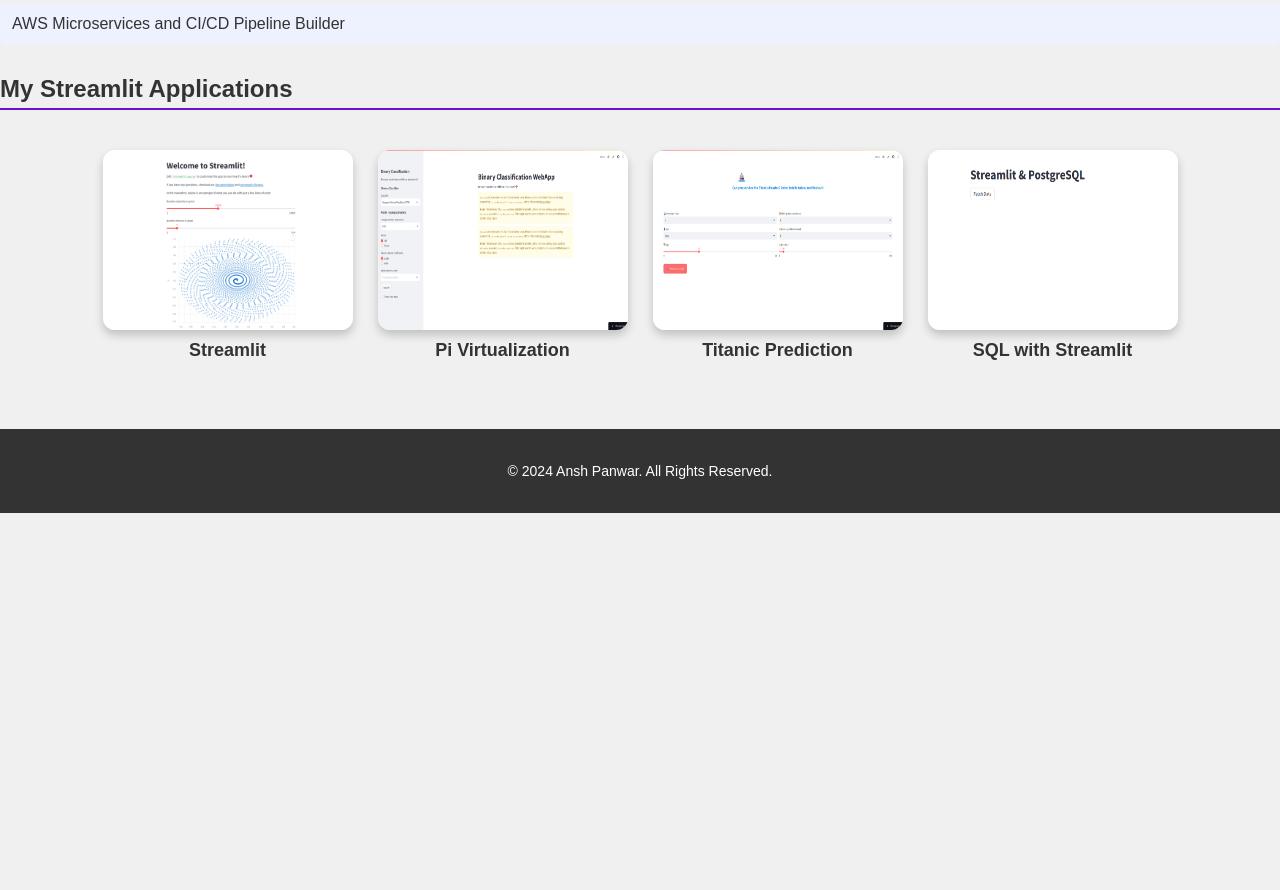
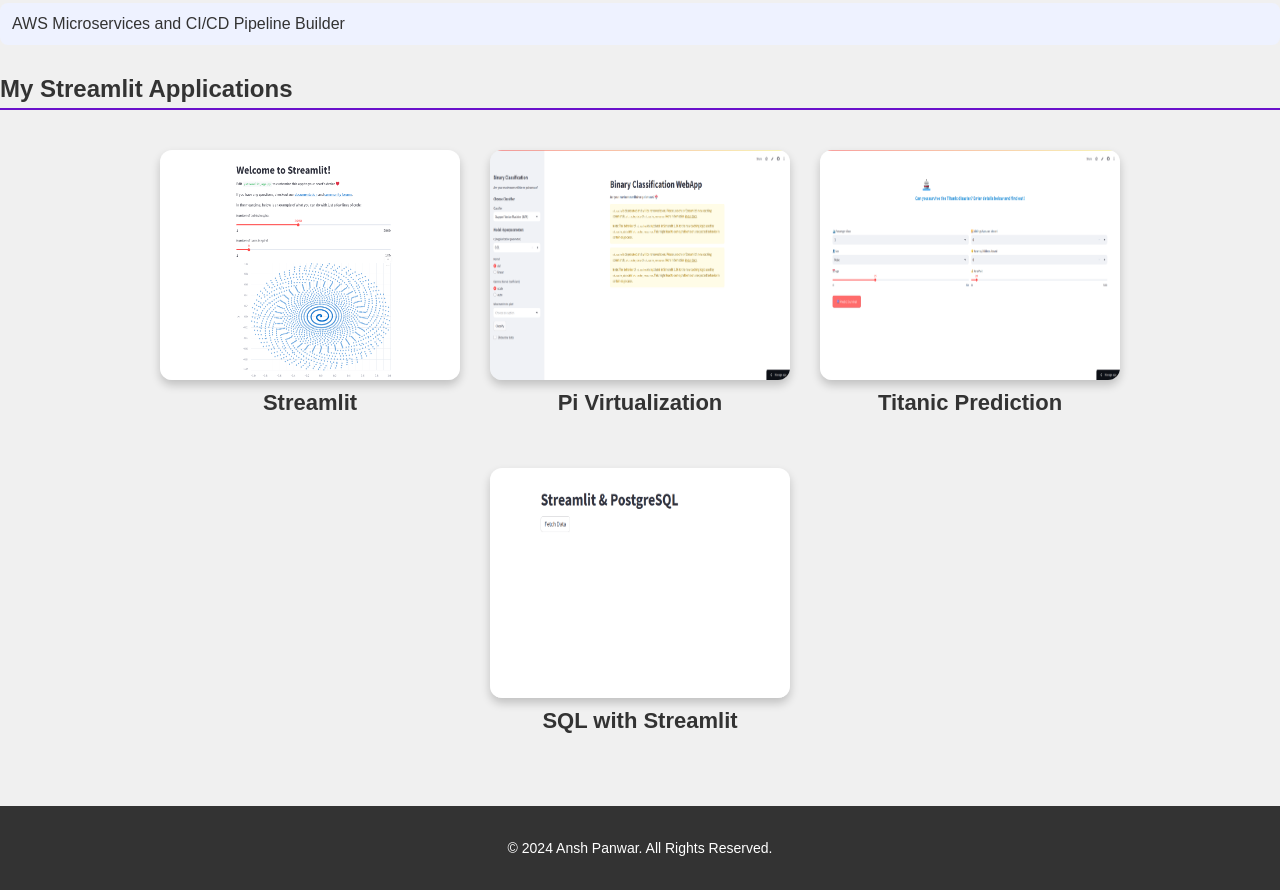
Before and after one commit to Ansh-Panwar/portfolio, a plain HTML site: page index.html in a window 1280 px wide. Shown: the part 1590-2480 px from the top of the page. Before the commit the page ends 2103 px from the top, so only its background shows below. Drawn offline with Linux system fonts and the light colour scheme.

Commit message:
Update style.css

```diff
--- a/style.css
+++ b/style.css
@@ -92,7 +92,7 @@ a:hover {
     display: flex;
     justify-content: center;
     flex-wrap: wrap;
-    gap: 25px; /* Slightly increased spacing */
+    gap: 30px; /* Slightly increased spacing */
     padding: 20px;
     text-align: center;
 }
@@ -107,8 +107,8 @@ a:hover {
 }
 
 .app-container img {
-    width: 250px;  /* Increased width */
-    height: 180px; /* Increased height */
+    width: 300px;  /* Increased width */
+    height: 230px; /* Increased height */
     border-radius: 12px; /* Slightly rounded corners */
     box-shadow: 0 5px 10px rgba(0, 0, 0, 0.2);
     transition: transform 0.3s ease-in-out;
@@ -120,7 +120,7 @@ a:hover {
 
 .app-container p {
     margin-top: 10px;
-    font-size: 18px; /* Slightly larger text */
+    font-size: 22px; /* Slightly larger text */
     font-weight: bold;
     color: #333;
 }
```
